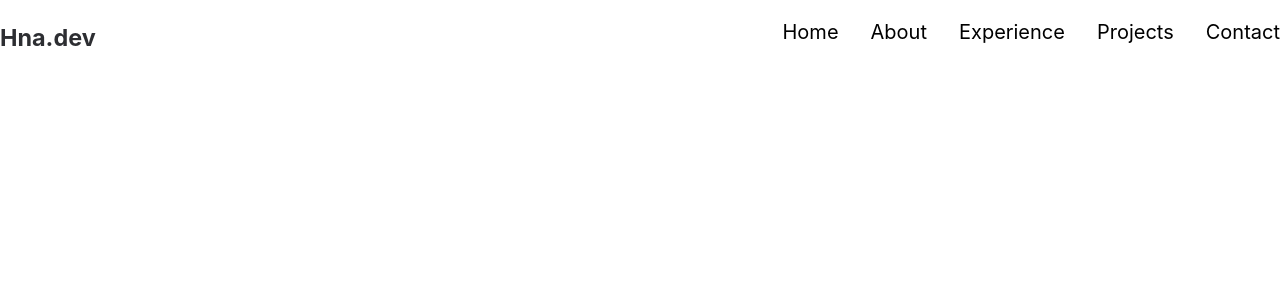
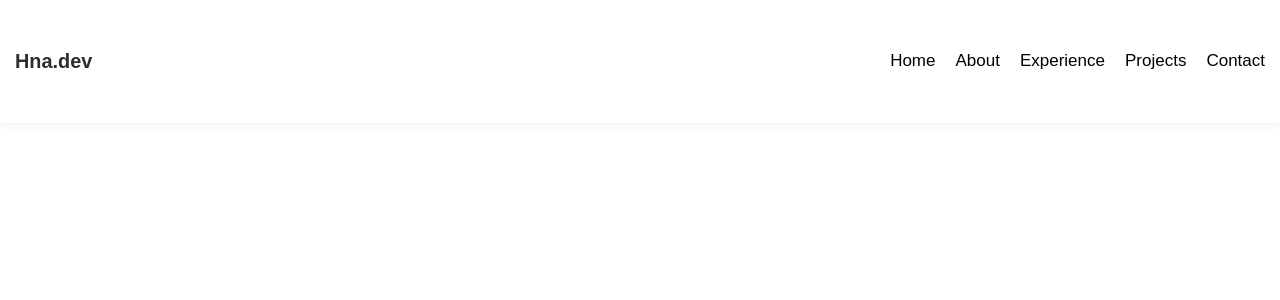
Before and after one commit to hn-agnihotri29/my_portfolio, a React (Create React App) app: page / in a window 1280 px wide. Shown: the top 300 px of the page. Built offline with nearby package versions, Linux system fonts and the light colour scheme.

Commit message:
[Nav] navbar style is being more improved

```diff
--- a/src/App.css
+++ /dev/null
@@ -1,38 +0,0 @@
-.App {
-  text-align: center;
-}
-
-.App-logo {
-  height: 40vmin;
-  pointer-events: none;
-}
-
-@media (prefers-reduced-motion: no-preference) {
-  .App-logo {
-    animation: App-logo-spin infinite 20s linear;
-  }
-}
-
-.App-header {
-  background-color: #282c34;
-  min-height: 100vh;
-  display: flex;
-  flex-direction: column;
-  align-items: center;
-  justify-content: center;
-  font-size: calc(10px + 2vmin);
-  color: white;
-}
-
-.App-link {
-  color: #61dafb;
-}
-
-@keyframes App-logo-spin {
-  from {
-    transform: rotate(0deg);
-  }
-  to {
-    transform: rotate(360deg);
-  }
-}
--- a/src/App.js
+++ b/src/App.js
@@ -2,7 +2,7 @@ import Navbar from "./components/Navbar/Navbar";
 
 function App() {
   return (
-    <div className="App">
+    <div>
       <Navbar />
     </div>
   );
--- a/src/components/Navbar/Navbar.jsx
+++ b/src/components/Navbar/Navbar.jsx
@@ -4,7 +4,7 @@ const Navbar = () => {
     return (
         <>
             <nav>
-                <h3 className='logo'>Hna.dev</h3>
+                <h2 className='logo'>Hna.dev</h2>
                 <ul className='navLink'>
                     <li>Home</li>
                     <li>About</li>
--- a/src/components/Navbar/Navbar.style.scss
+++ b/src/components/Navbar/Navbar.style.scss
@@ -1,12 +1,19 @@
 nav {
-    height: 70px;
+    align-items: center;
+    box-shadow: 0 0 10px rgba(0, 0, 0, .09);
+    display: flex;
+    font-size: 1.7rem;
+    height: auto;
+    justify-content: space-between;
+    left: 0;
+    padding: 30px 15px;
+    position: fixed;
+    top: 0;
     width: 100%;
-    display: flex;
-    justify-content: space-between;
-    margin-bottom: 25px;
-    font-size: 20px;
+    z-index: 200;
+    position: fixed;
 
-    h3 {
+    h2 {
         display: block;
         font-size: 1.17em;
         margin-block-start: 1em;
@@ -22,16 +29,15 @@ nav {
         cursor: pointer;
     }
 
-     span {
-        height: 100%;
-        width: 70px;
-        padding: 25px;
-        align-items: center;
-    }
-
     ul {
         display: flex;
         list-style: none;
         gap: 2rem;
+
+        li {
+            display: list-item;
+            text-align: -webkit-match-parent;
+            unicode-bidi: isolate;
+        }
     }
 }
--- a/src/index.css
+++ b/src/index.css
@@ -1,13 +1,27 @@
 body {
   margin: 0;
-  font-family: -apple-system, BlinkMacSystemFont, 'Segoe UI', 'Roboto', 'Oxygen',
-    'Ubuntu', 'Cantarell', 'Fira Sans', 'Droid Sans', 'Helvetica Neue',
-    sans-serif;
+  font-family: Poppins, sans-serif;
   -webkit-font-smoothing: antialiased;
   -moz-osx-font-smoothing: grayscale;
+  background-color: #fff;
+  position: relative;
+  display: block;
+}
+
+html {
+  font-size: 62.5%;
+  scroll-behavior: smooth;
 }
 
 code {
   font-family: source-code-pro, Menlo, Monaco, Consolas, 'Courier New',
     monospace;
 }
+
+* {
+  scrollbar-color: #8e8e8e #fff;
+  scrollbar-width: thin;
+  box-sizing: border-box;
+  margin: 0;
+  padding: 0;
+}
```
